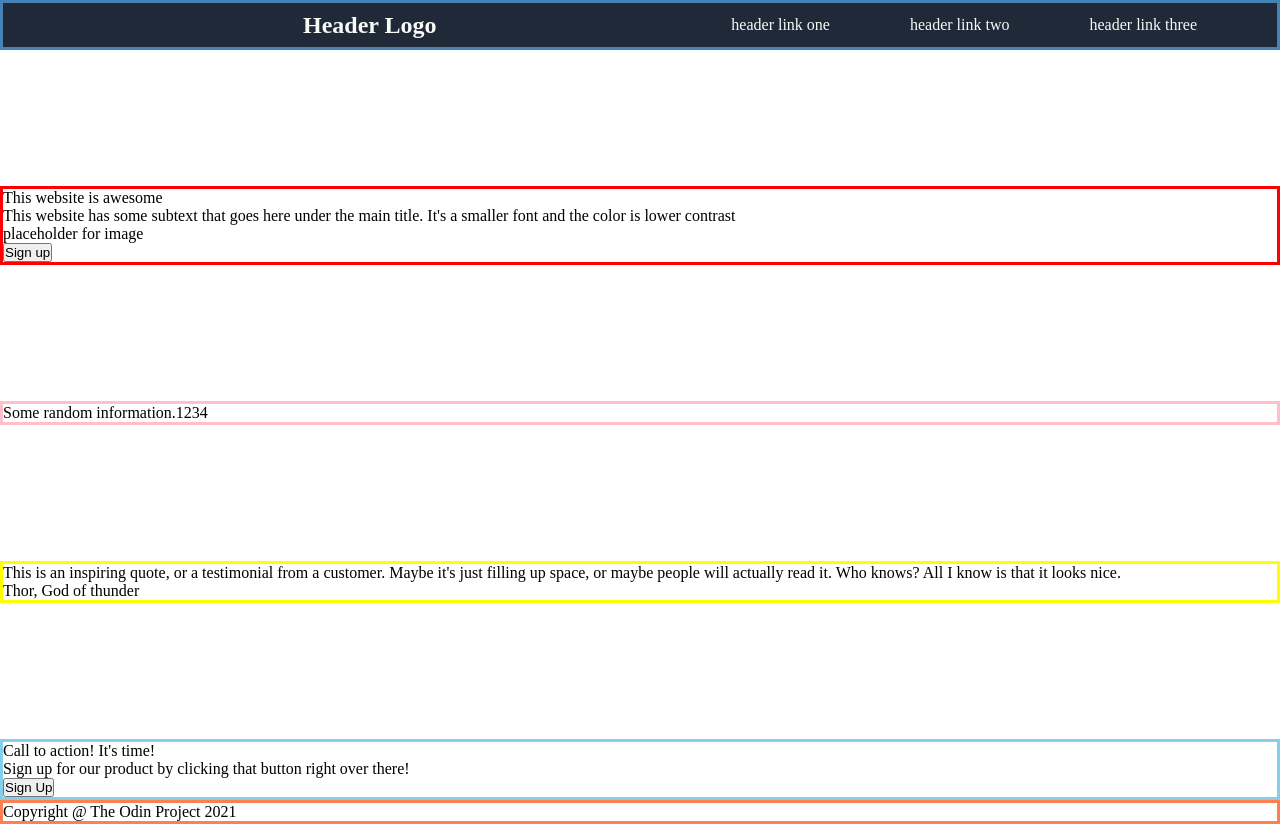
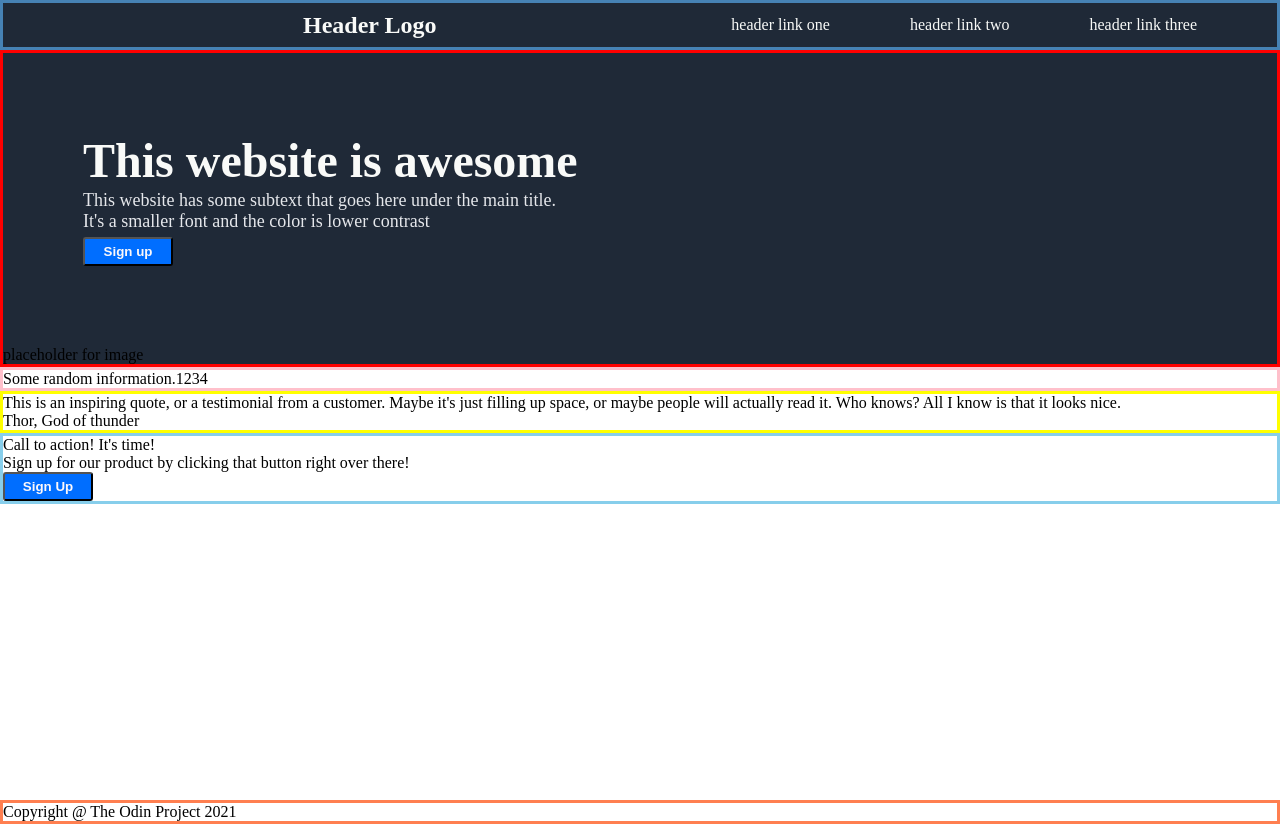
Before and after one commit to Cowpacino/landing-page, a plain HTML site: page index.html in a window 1280 px wide. Drawn offline with Linux system fonts and the light colour scheme.

Commit message:
updated content section.

```diff
--- a/index.html
+++ b/index.html
@@ -19,8 +19,8 @@
         <div class="content">
                 <div class="content-heading">This website is awesome</div>
                 <div class="content-text">This website has some subtext that goes here under the main title. It's a smaller font and the color is lower contrast</div>
+                <div class="content-button"><button>Sign up</button></div>
                 <div class="content-img">placeholder for image</div>
-                <div class="content-button"><button>Sign up</button></div>
             </div>
             <div class="information">
                 <div class="information-heading">Some random information.</div>
--- a/style.css
+++ b/style.css
@@ -11,6 +11,16 @@ html, body {
 a {
     text-decoration: none;
     color: #F9FAF8;
+}
+
+button {
+    background-color: rgb(0, 110, 255);
+    color: rgba(255, 250, 250, 0.99);
+    text-align: center;
+    padding: 5px 0;
+    border-radius: 3px;
+    font-weight: bold;
+    width: 90px;
 }
 
 .header {
@@ -38,11 +48,33 @@ a {
     display: flex;
     flex-direction: column;
     min-height: 100vh;
-    justify-content: space-between;
 }
 
 .content {
     border: 3px red solid;
+    display: flex;
+    flex-direction: column;
+    background-color: #1f2937;
+    justify-self: start;
+}
+
+.content-heading {
+    font-size: 48px;
+    font-weight: bolder;
+    color: #F9FAF8;
+    padding: 80px 80px 0px 80px;
+}
+
+.content-text {
+    font-size: 18px;
+    color: #e5e7eb;
+    padding: 2px 80px 0px 80px;
+    width: 650px;
+    flex-wrap: wrap;
+}
+
+.content-button {
+    padding: 5px 80px 80px 80px;
 }
 
 .subtext {
```
